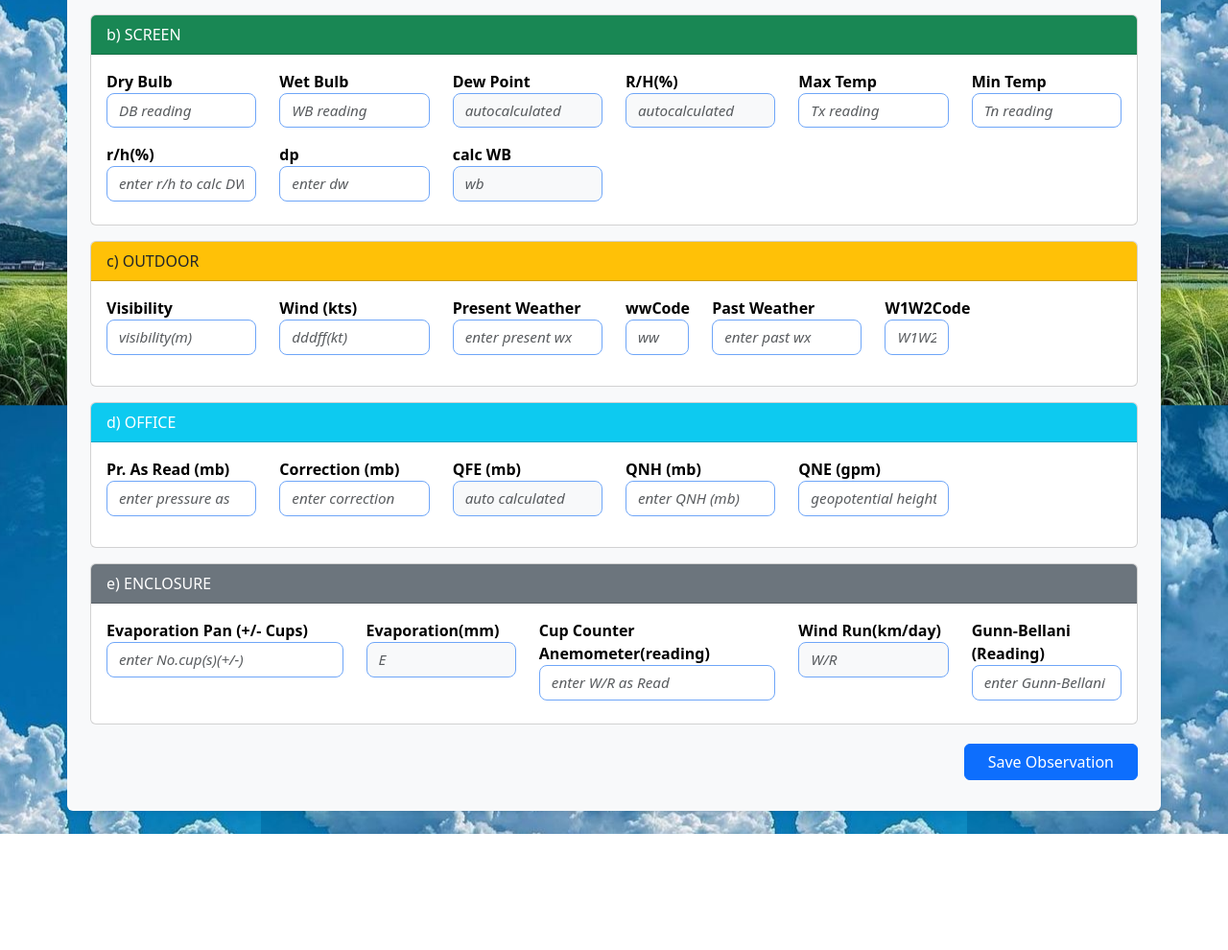
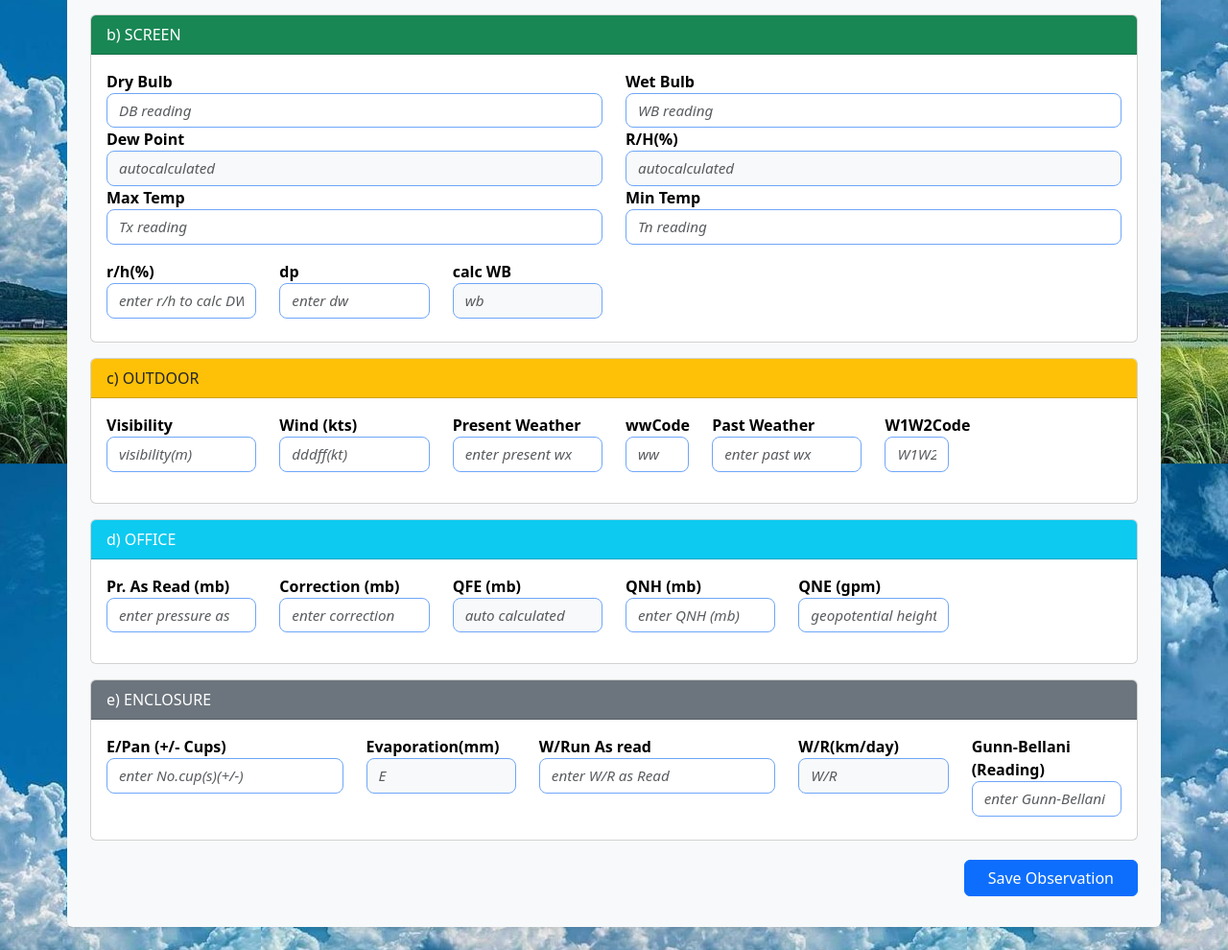
Before and after one commit to Peterkamesa/wx_app, a plain HTML site: page obs_slip.html in a window 1280 px wide. Shown: the part 760-1750 px from the top of the page at 96% size. Before the commit the page ends 1629 px from the top, so only its background shows below. Drawn offline with nearby package versions, Linux system fonts and the light colour scheme; no server answers.

Commit message:
modified col section

```diff
--- a/obs_slip.html
+++ b/obs_slip.html
@@ -236,7 +236,7 @@
         font-size: 0.9rem;
       }
 
-          table input.form-control {
+    table input.form-control {
       width: 100% !important;
       min-width: 80px;
       font-size: 14px;
@@ -468,15 +468,15 @@
               <label>Cloud Searchlight Alidade Reading (°)</label>
               <input name="alidade" class="form-control" placeholder="Alidade Reading">
             </div>
-            <div class="col-md-2 col-12">
+            <div class="col-md-2 col-6">
               <label>Rainfall (mm)</label>
               <input name="rainfall" class="form-control" placeholder="actual rainfall">
             </div>
-            <div class="col-md-2 col-12">
+            <div class="col-md-2 col-6">
               <label>W/Rainfall (mm)</label>
               <input name="w_rf" class="form-control" placeholder="weekly rainfall">
             </div>
-            <div class="col-md-2 col-12">
+            <div class="col-md-2 col-6">
               <label>G/Min</label>
               <input name="g_min" class="form-control" placeholder="G/MIN reading">
             </div>
@@ -491,12 +491,12 @@
         </div>
         <div id="screenSection" class="collapse show card-body">
           <div class="row mb-3">
-            <div class="col"><label>Dry Bulb</label><input name="dry_bulb" class="form-control" placeholder="DB reading"></div>
-            <div class="col"><label>Wet Bulb</label><input name="wet_bulb" class="form-control" placeholder="WB reading"></div>
-            <div class="col"><label>Dew Point</label><input name="dew_point" class="form-control" placeholder="autocalculated" readonly style="background-color:#f8f9fa; cursor:not-allowed;"></div>
-            <div class="col"><label>R/H(%)</label><input name="r_h" class="form-control" placeholder="autocalculated" readonly style="background-color:#f8f9fa; cursor:not-allowed;"></div>
-            <div class="col"><label>Max Temp</label><input name="max_temp" class="form-control" placeholder="Tx reading"></div>
-            <div class="col"><label>Min Temp</label><input name="min_temp" class="form-control" placeholder="Tn reading"></div>
+            <div class="col-6"><label>Dry Bulb</label><input name="dry_bulb" class="form-control" placeholder="DB reading"></div>
+            <div class="col-6"><label>Wet Bulb</label><input name="wet_bulb" class="form-control" placeholder="WB reading"></div>
+            <div class="col-6"><label>Dew Point</label><input name="dew_point" class="form-control" placeholder="autocalculated" readonly style="background-color:#f8f9fa; cursor:not-allowed;"></div>
+            <div class="col-6"><label>R/H(%)</label><input name="r_h" class="form-control" placeholder="autocalculated" readonly style="background-color:#f8f9fa; cursor:not-allowed;"></div>
+            <div class="col-6"><label>Max Temp</label><input name="max_temp" class="form-control" placeholder="Tx reading"></div>
+            <div class="col-6"><label>Min Temp</label><input name="min_temp" class="form-control" placeholder="Tn reading"></div>
           </div>
           <div class="row mb-2">
             <div class="col-md-2 col-6">
@@ -556,10 +556,10 @@
         </div>
         <div id="enclosureSection" class="collapse show card-body">
           <div class="row mb-2">
-            <div class="col-md-3 col-12"><label>Evaporation Pan (+/- Cups)</label><input name="evap_pan" class="form-control" placeholder="enter No.cup(s)(+/-)"></div>
-            <div class="col-md-2 col-12"><label>Evaporation(mm)</label><input name="e_p" class="form-control" placeholder="E" readonly style="background-color:#f8f9fa; cursor:not-allowed;"></div>
-            <div class="col-md-3 col-12"><label>Cup Counter Anemometer(reading)</label><input name="wind_run" class="form-control" placeholder="enter W/R as Read"></div>
-            <div class="col-md-2 col-12"><label>Wind Run(km/day)</label><input name="w_run" class="form-control" placeholder="W/R" readonly style="background-color:#f8f9fa; cursor:not-allowed;"></div>
+            <div class="col-md-3 col-6"><label>E/Pan (+/- Cups)</label><input name="evap_pan" class="form-control" placeholder="enter No.cup(s)(+/-)"></div>
+            <div class="col-md-2 col-6"><label>Evaporation(mm)</label><input name="e_p" class="form-control" placeholder="E" readonly style="background-color:#f8f9fa; cursor:not-allowed;"></div>
+            <div class="col-md-3 col-6"><label>W/Run As read</label><input name="wind_run" class="form-control" placeholder="enter W/R as Read"></div>
+            <div class="col-md-2 col-6"><label>W/R(km/day)</label><input name="w_run" class="form-control" placeholder="W/R" readonly style="background-color:#f8f9fa; cursor:not-allowed;"></div>
             <div class="col-md-2 col-12"><label>Gunn-Bellani (Reading)</label><input name="gunn_bellani" class="form-control" placeholder="enter Gunn-Bellani Reading"></div>
           </div>
         </div>
```
